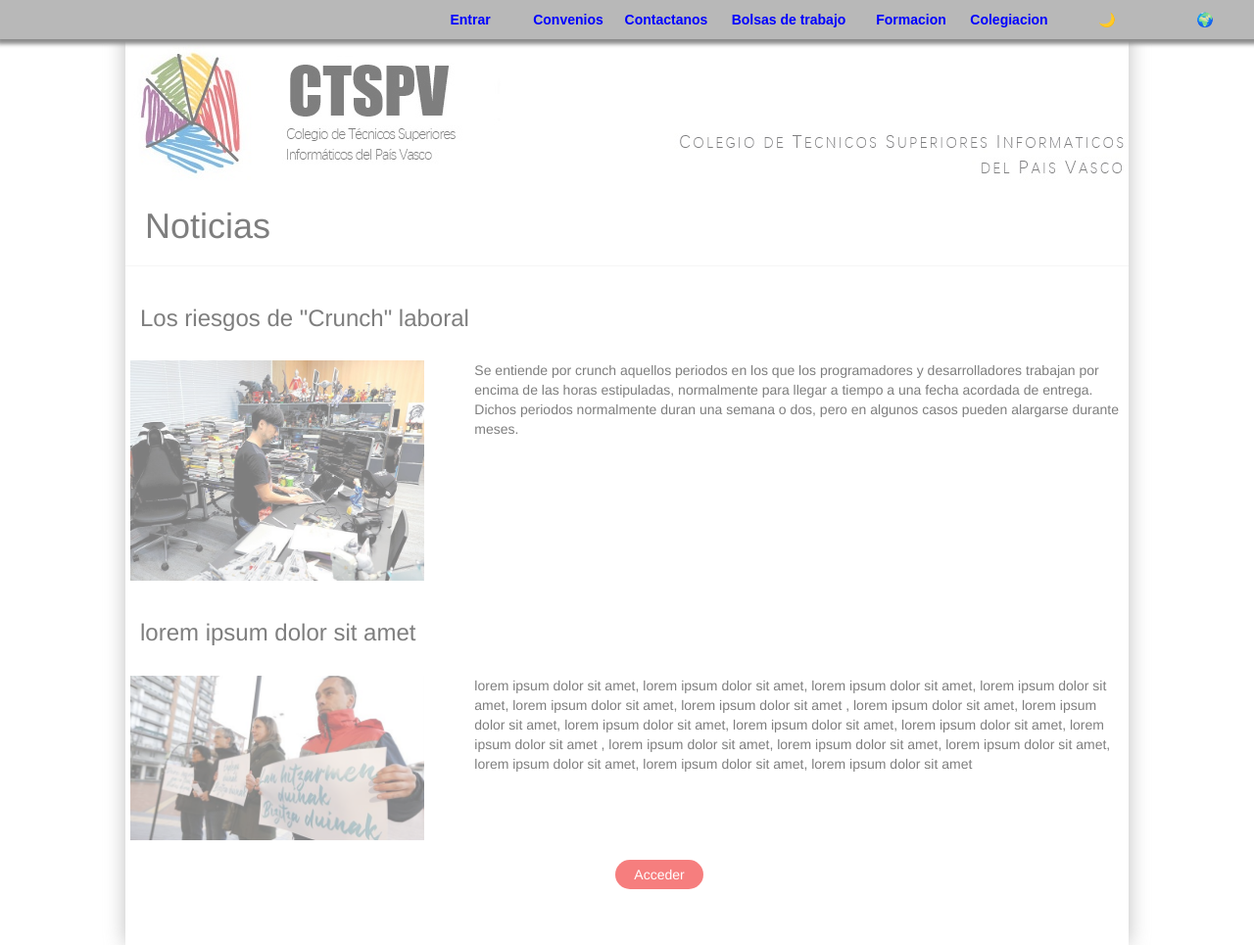
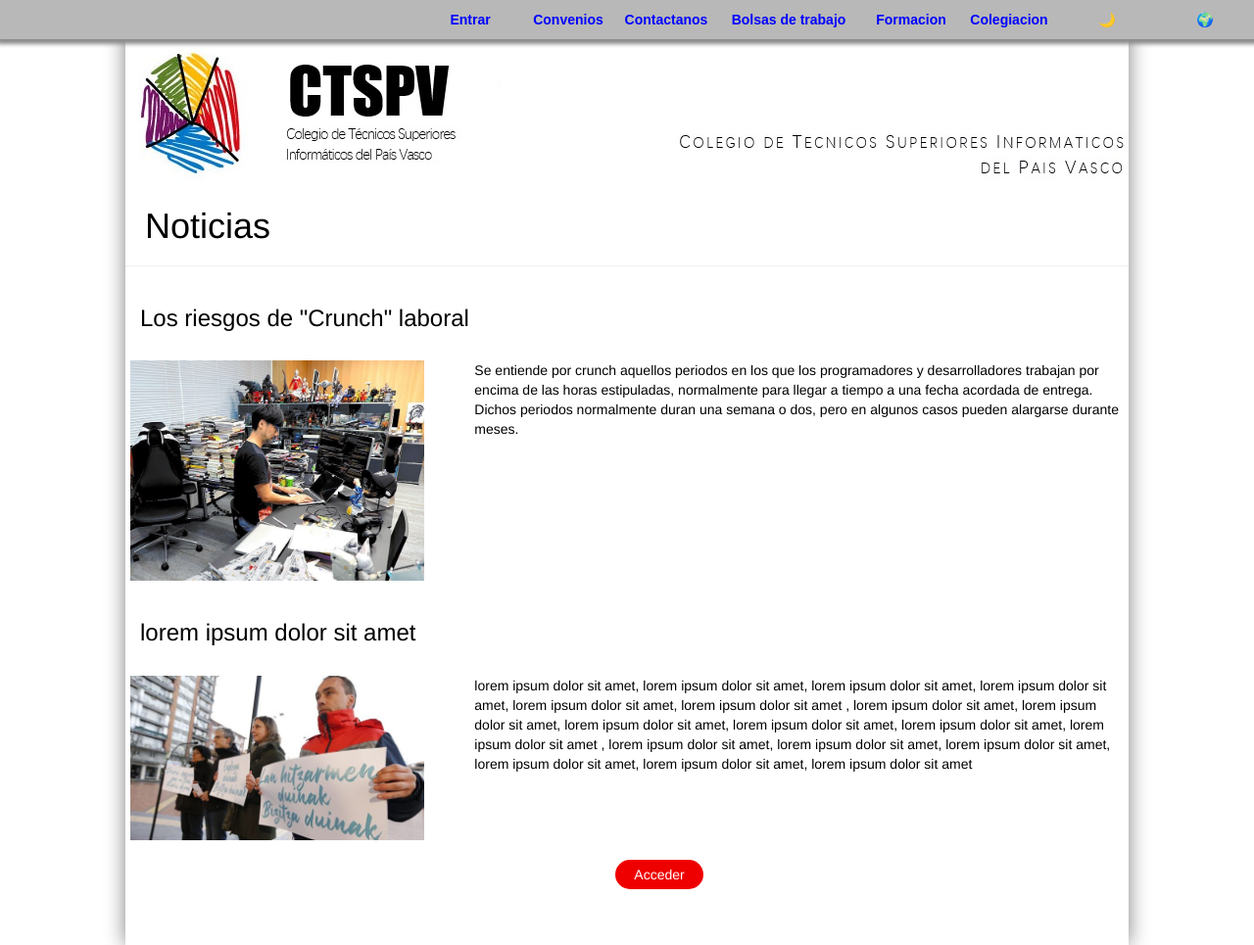
Before and after one commit to Equipo-Finlandia/Reto-5, a PHP site: page /index.html in a window 1280 px wide. Shown: the whole page at 98% size. Run offline with PHP 8.4, Linux system fonts and the light colour scheme.

Commit message:
opacity sudo rm

```diff
--- a/css/index.css
+++ b/css/index.css
@@ -12,7 +12,6 @@ body {
     width: 1024px;
     min-height: 965px;
     box-shadow: 0px 0px 20px gray;
-    opacity: 0.5;
 }
 
 ::-webkit-scrollbar {
```
